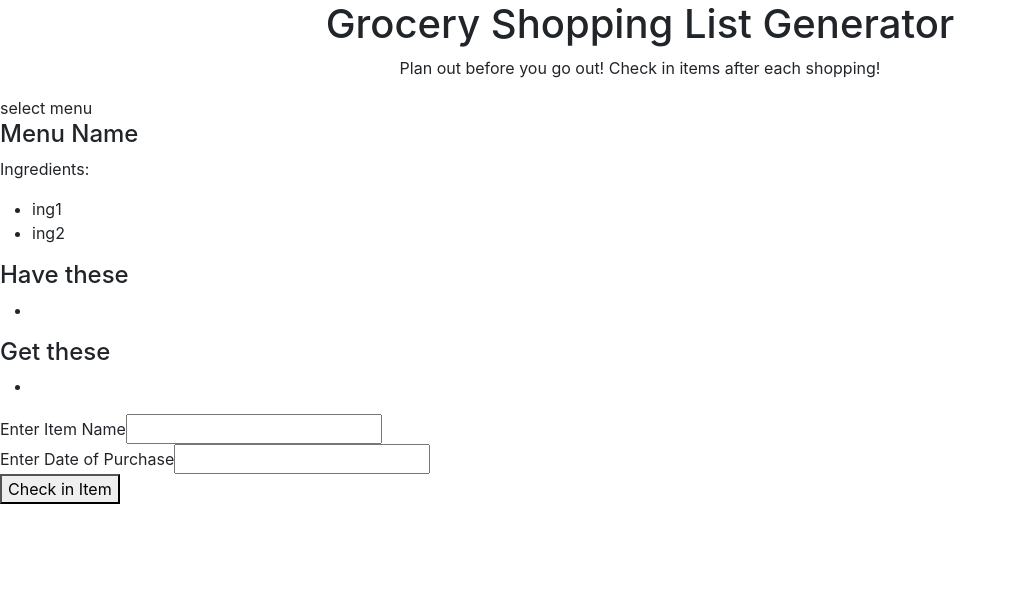
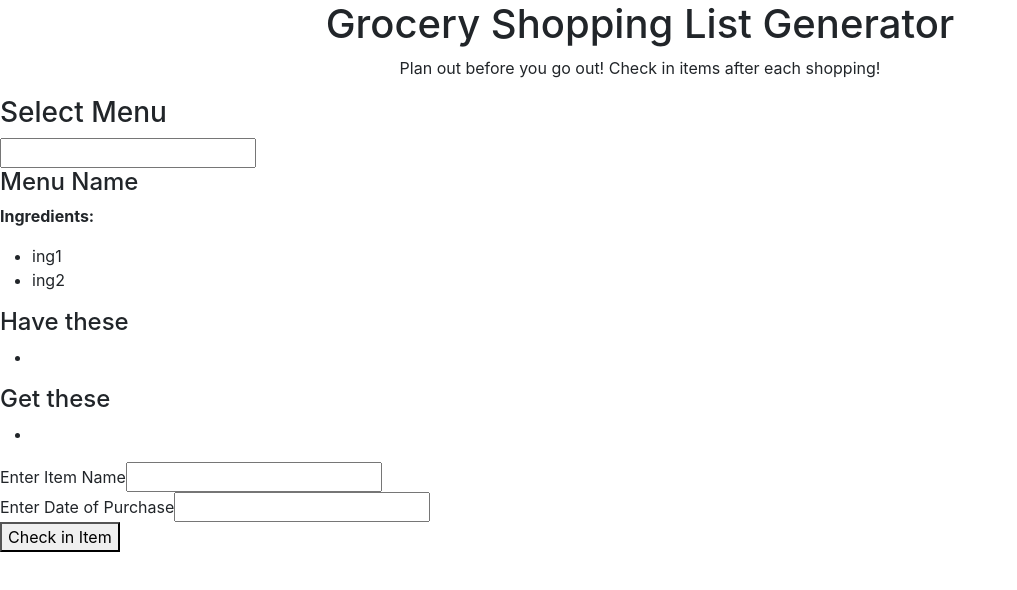
Before and after one commit to kosmicdancer/phase2project-shoppingList-generator, a React (Create React App) app: page / in a window 1280 px wide. Shown: the top 590 px of the page, without its empty margins (0-1017 px from the left). Built offline with nearby package versions, Linux system fonts and the light colour scheme.

Commit message:
create inventoryList skelton

```diff
--- a/src/App.js
+++ b/src/App.js
@@ -18,6 +18,8 @@ function App() {
 
       <div>
       <MenuPlanForm />
+      </div>
+      <div>
       <ItemsNeededListContainer />
       </div>
       <div>
--- a/src/components/checkInItemForm.js
+++ b/src/components/checkInItemForm.js
@@ -7,7 +7,7 @@ function CheckInItemForm () {
             <form>
                 <label>Enter Item Name</label>
                 <input type='text' /><br/>
-                <label>Enter Date of Purchase </label>
+                <label>Enter Date of Purchase</label>
                 <input type='text' /><br/>
                 <button>Check in Item</button>
 
--- a/src/components/itemsNeededListContainer.js
+++ b/src/components/itemsNeededListContainer.js
@@ -5,7 +5,7 @@ function itemsNeededListContainer ({menus}) {
     return (
         <div>
             <h4>Menu Name</h4>
-            <p>Ingredients:</p>
+            <p><strong>Ingredients:</strong></p>
             <ul>
                 <li>ing1</li>
                 <li>ing2</li>
--- a/src/components/menuPlanForm.js
+++ b/src/components/menuPlanForm.js
@@ -1,13 +1,10 @@
 import React, { useState } from 'react';
+// import { Input } from "reactstrap";
 
 function MenuPlanForm () {
     const menuPlan = [
         { menus : 1 },
-        { menus : 2 },
-        { menus : 3 },
-        { menus : 4 },
-        { menus : 5 },
-        { menus : 6 }
+
         ]
     function handleSubmit (e) {
 
@@ -15,7 +12,10 @@ function MenuPlanForm () {
 
     return (
         <div>
-            <form>select menu</form>
+            <form>
+                <h3>Select Menu</h3>
+                <input type="select" />
+            </form>
 
         </div>
 
```
Also changed, not shown: src/components/inventoryList.js (added, +20 -0 lines).
